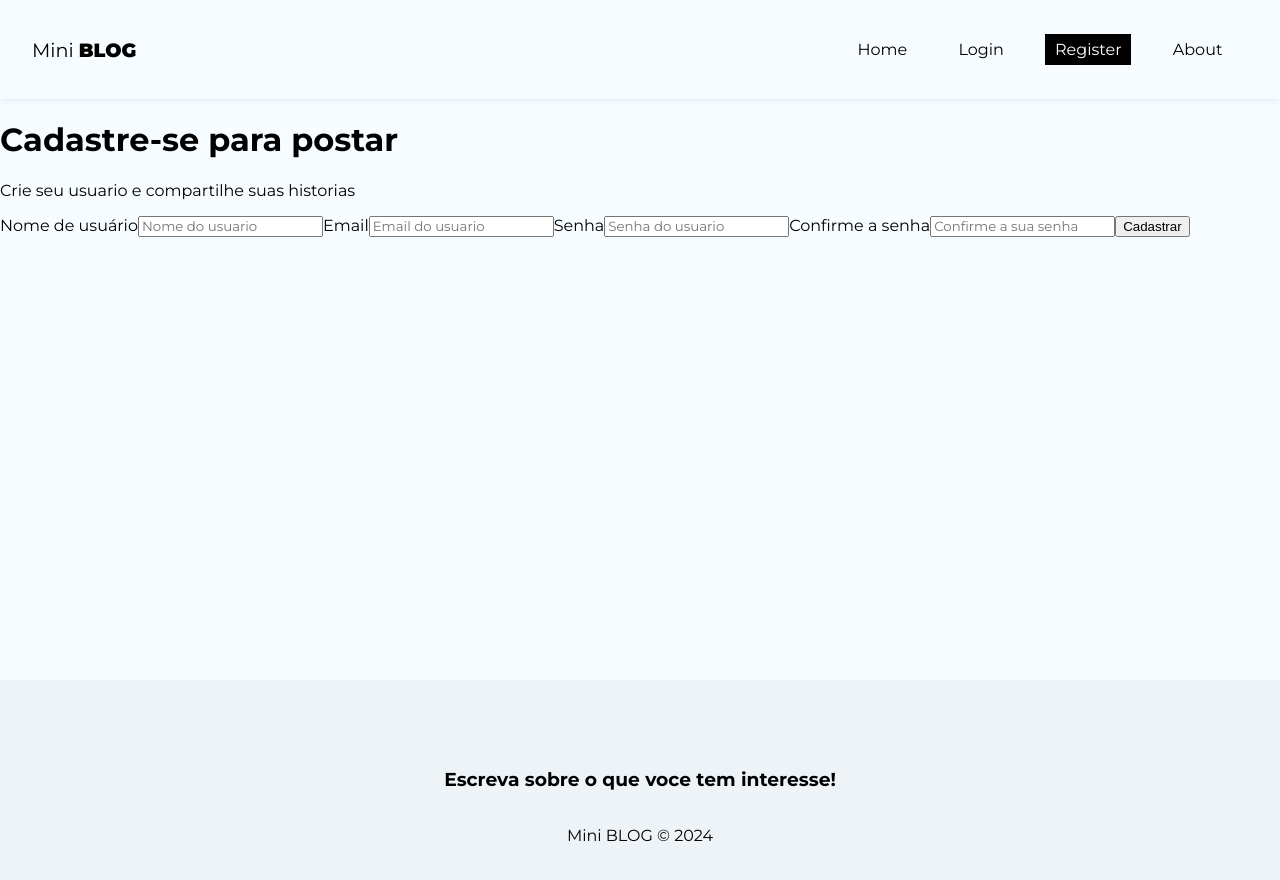
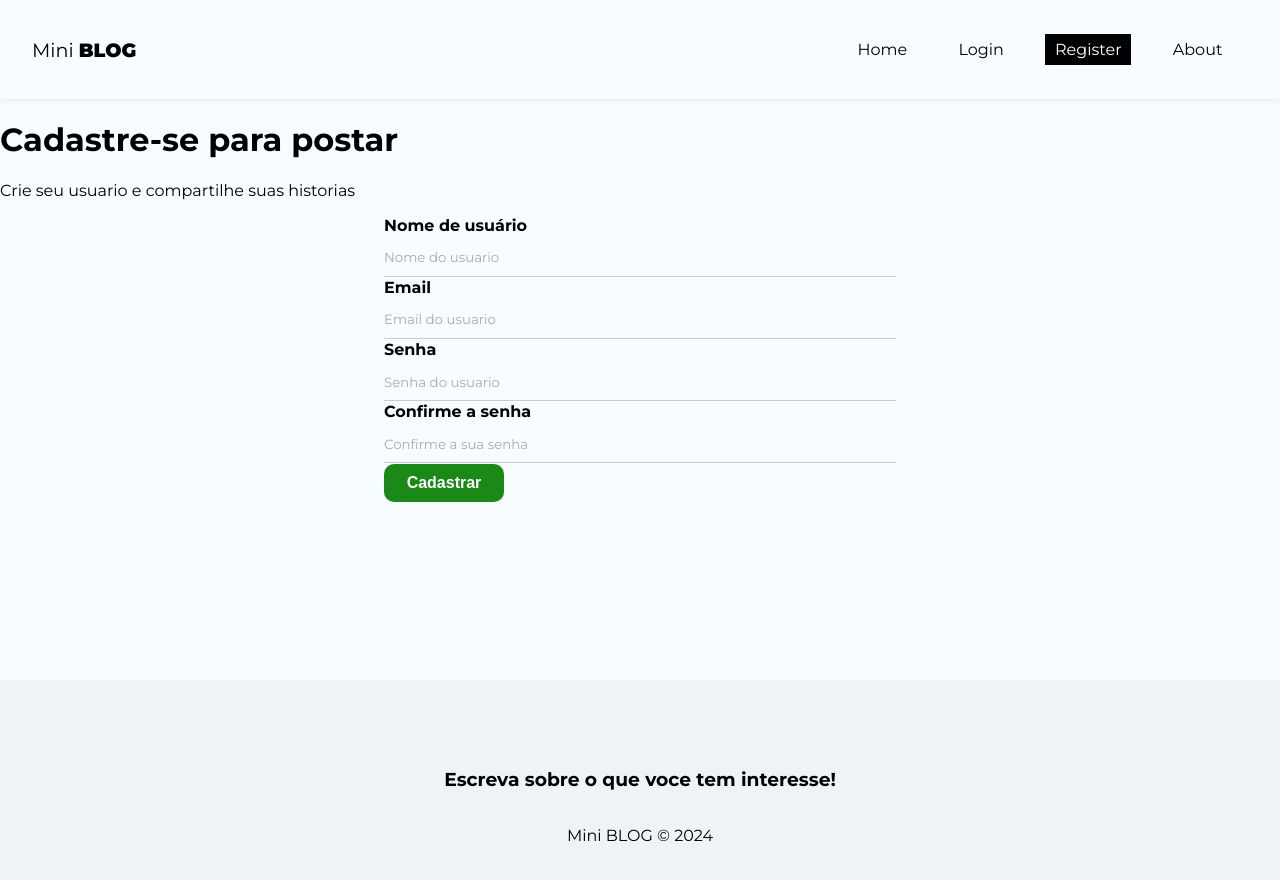
Before and after one commit to IgorMartinsOli/miniblog, a React (Create React App) app: page /register in a window 1280 px wide. Shown: the top 880 px of the page. Built offline with nearby package versions, Linux system fonts and the light colour scheme.

Commit message:
Criando estilos globais, de forms, botoes e erros

```diff
--- a/src/index.css
+++ b/src/index.css
@@ -8,6 +8,7 @@
 input::placeholder,
 textarea::placeholder {
   font-family: 'Montserrat', sans-serif;
+  color: #AAA;
 }
 
 input:focus,
@@ -31,3 +32,84 @@
 nav button:hover {
   color: #BBB;
 }
+
+form {
+  max-width: 40%;
+  margin: 0 auto;
+}
+
+label {
+  display: flex;
+  flex-direction: column;
+  margin-bottom: 1px;
+}
+
+label span {
+  margin-bottom: .3em;
+  font-weight: bold;
+  text-align: left;
+}
+
+input,
+textarea {
+  box-sizing: border-box;
+  border: none;
+  border-bottom: 1px solid #CCC;
+  padding: .8em 0;
+  background-color: transparent;
+}
+
+.btn {
+  background-color: #1a8918;
+  color: #FFF;
+  text-align: center;
+  cursor: pointer;
+  border-radius: 10px;
+  width: 120px;
+  font-weight: bold;
+  border: none;
+  padding: 10px 15px;
+  font-size: 1em;
+}
+
+.btn.btn-dark {
+  background-color: #000;
+  border-radius: 0;
+}
+
+.btn.btn-outline {
+  background-color: transparent;
+  border-radius: 0;
+  color: #000;
+  border: 1px solid #000;
+  padding: 7px 30px;
+}
+
+.btn:hover {
+  background-color: #0F730C;
+  color: #FFF;
+}
+
+.btn.btn-outline:hover {
+  background-color: #000;
+  color: #FFF;
+}
+
+.btn.btn-danger:hover {
+  background-color: #DC3545;
+  color: #FFF;
+}
+
+button[disabled] {
+  background-color: #AAA;
+  color: #FFF;
+  cursor: not-allowed;
+}
+
+.container .error {
+  color: #721c24;
+  background-color: #F8D7DA;
+  border: 1px solid #F5C6CB;
+  padding: 5px;
+  border-radius: 5px;
+}
```
